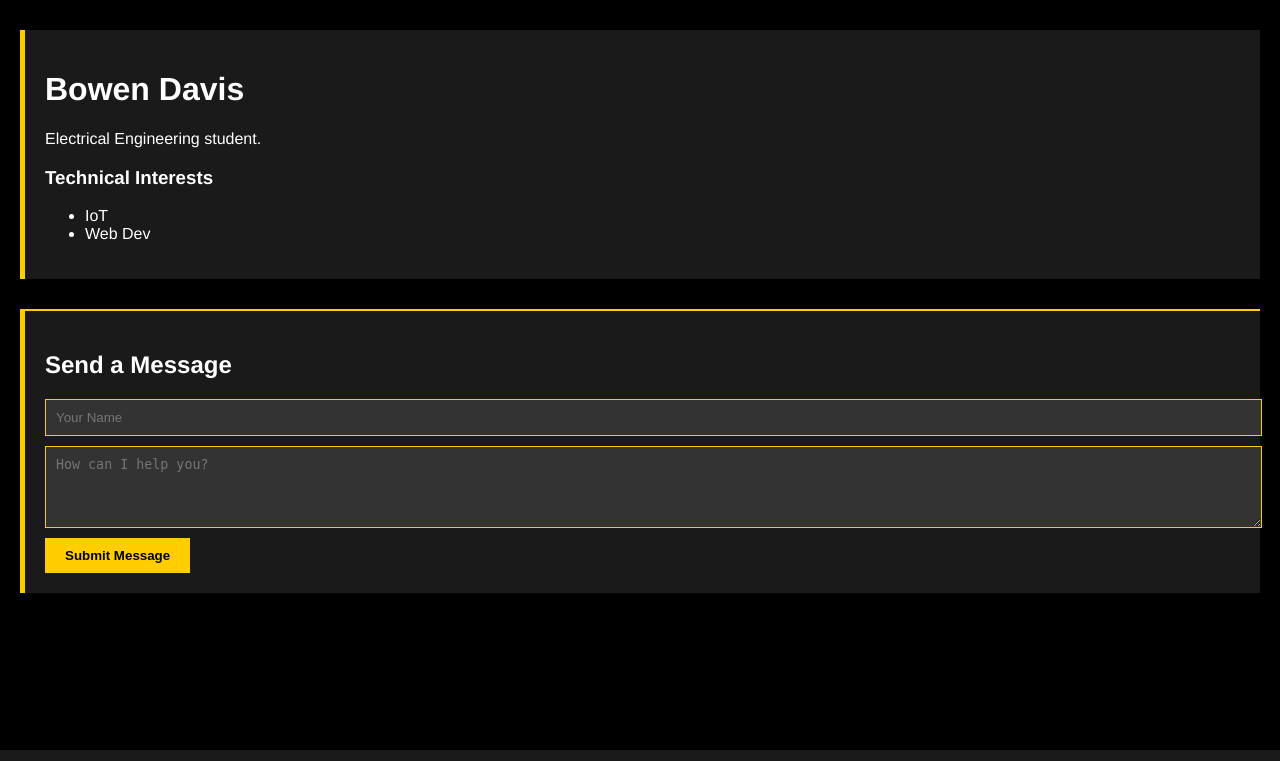
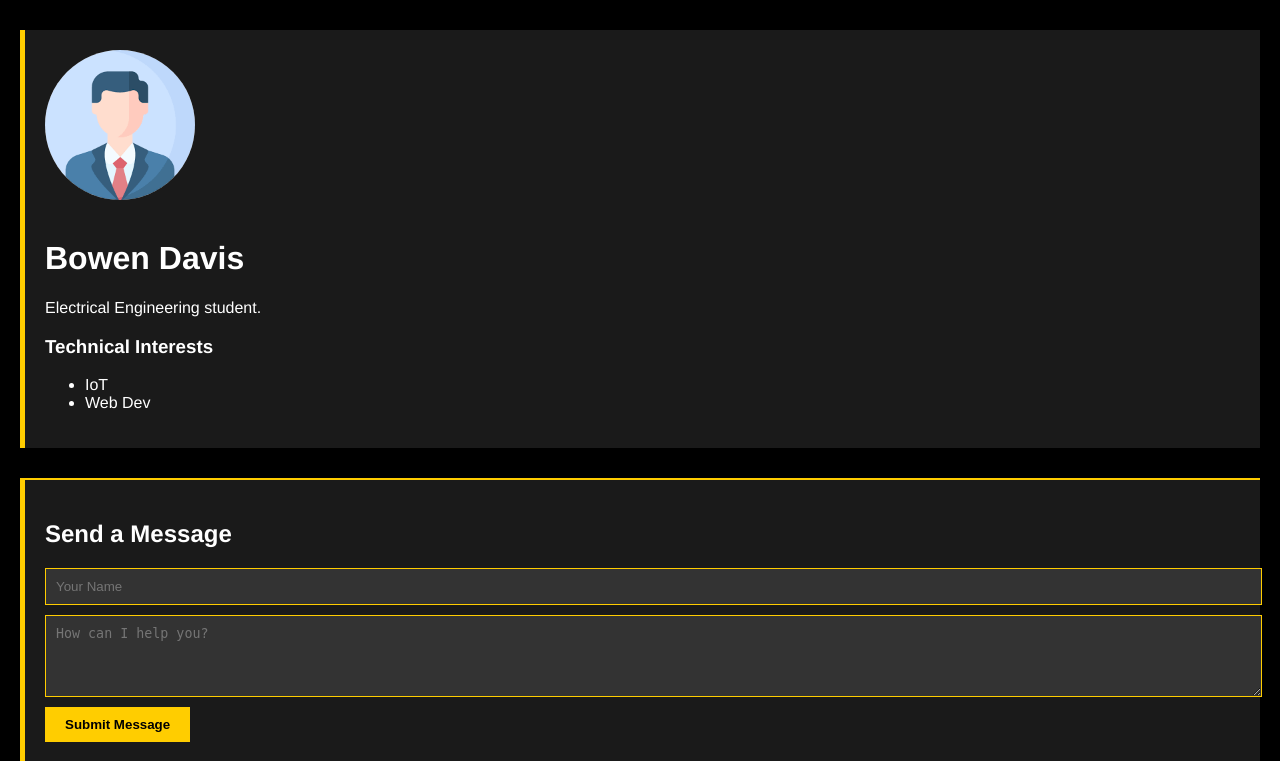
Before and after one commit to gseaba/senior-design-lab3, a Flask app: page /profile/bo in a window 1280 px wide. Shown: the part 50-811 px from the top of the page. Run offline with Flask 3, Linux system fonts and the light colour scheme.

Commit message:
added spot for images inside profile.html

```diff
--- a/templates/profile.html
+++ b/templates/profile.html
@@ -2,6 +2,8 @@
 
 {% block content %}
 <div class="card">
+    <img src="{{ url_for('static', filename='img/' + user.img) }}" alt="{{ user.name }}" style="width:150px; border-radius:50%; margin-bottom:15px;">
+
     <h1 class="gold-accent">{{ user.name }}</h1>
     <p>{{ user.bio }}</p>
 
```
